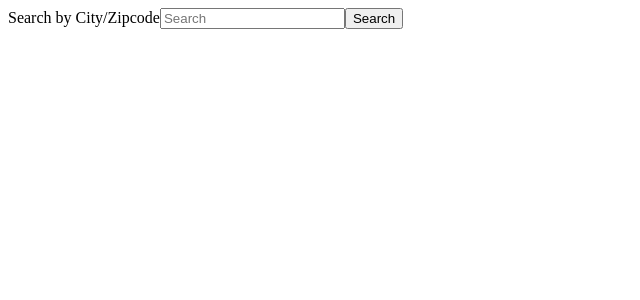
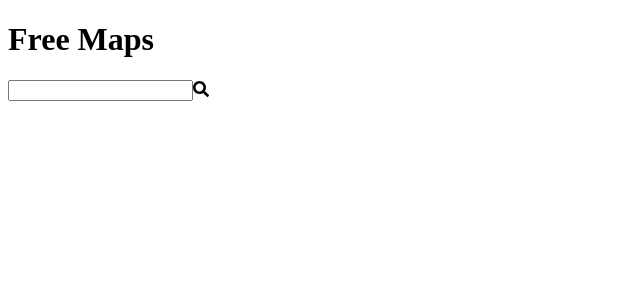
Before and after one commit to bleakney/free-maps, a React (Create React App) app in the folder client/: page / in a window 1280 px wide. Shown: the top 300 px of the page, without its empty margins (0-640 px from the left). Built offline with nearby package versions, Linux system fonts and the light colour scheme.

Commit message:
imported fontawesome icon for search bar

```diff
--- a/client/package.json
+++ b/client/package.json
@@ -7,6 +7,9 @@
     "@deck.gl/react": "^8.5.10",
     "@emotion/react": "^11.4.1",
     "@emotion/styled": "^11.3.0",
+    "@fortawesome/fontawesome-svg-core": "^1.2.36",
+    "@fortawesome/free-solid-svg-icons": "^5.15.4",
+    "@fortawesome/react-fontawesome": "^0.1.15",
     "@mui/icons-material": "^5.0.1",
     "@mui/material": "^5.0.2",
     "@testing-library/jest-dom": "^5.14.1",
--- a/client/src/App.js
+++ b/client/src/App.js
@@ -2,6 +2,7 @@
 // import React, { useEffect } from 'react';
 // import { func } from 'prop-types';
 import React from 'react';
+import "./components/Search/style.css"
 // import WebFont from 'webfontloader';
 // import './index.scss';
 
--- a/client/src/components/Search/index.js
+++ b/client/src/components/Search/index.js
@@ -1,14 +1,16 @@
 import React from "react";
+import {FontAwesomeIcon} from '@fortawesome/react-fontawesome';
+import {faSearch} from '@fortawesome/free-solid-svg-icons';
 
 function Search() {
   return (
-    <form action="/" method="get">
-      <label class="search-bar">
-        <span className="visually-hidden">Search by City/Zipcode</span>
-      </label>
-      <input type="text" id="header-search" placeholder="Search " name="s" />
-      <button type="submit">Search</button>
-    </form>
+   <div>
+       <h1>Free Maps</h1>
+       <div className="box">
+           <input type="text" name=""></input>
+           <FontAwesomeIcon icon={faSearch}></FontAwesomeIcon>
+       </div>
+   </div>
   );
 }
 
```
Also changed, not shown: client/src/components/Search/style.css (added), 2 other files (tests, documents, lock files or other folders).
